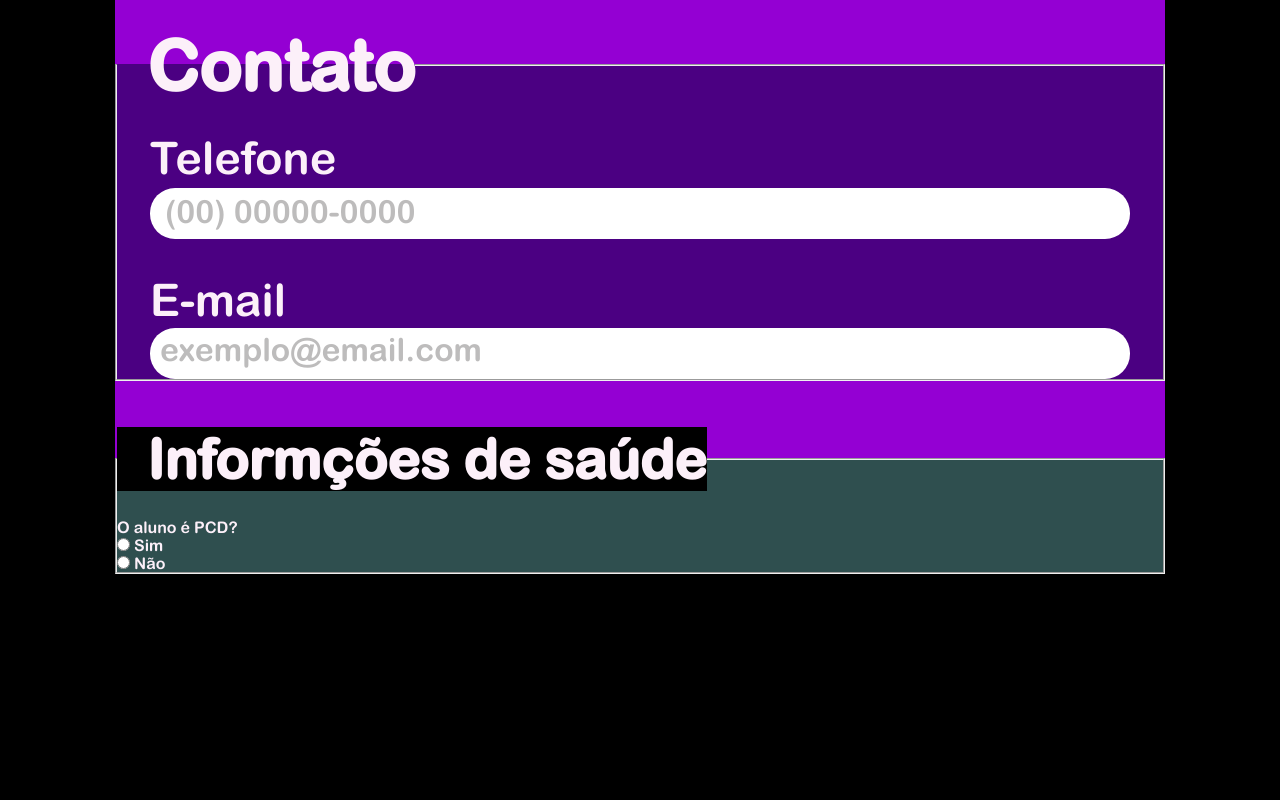
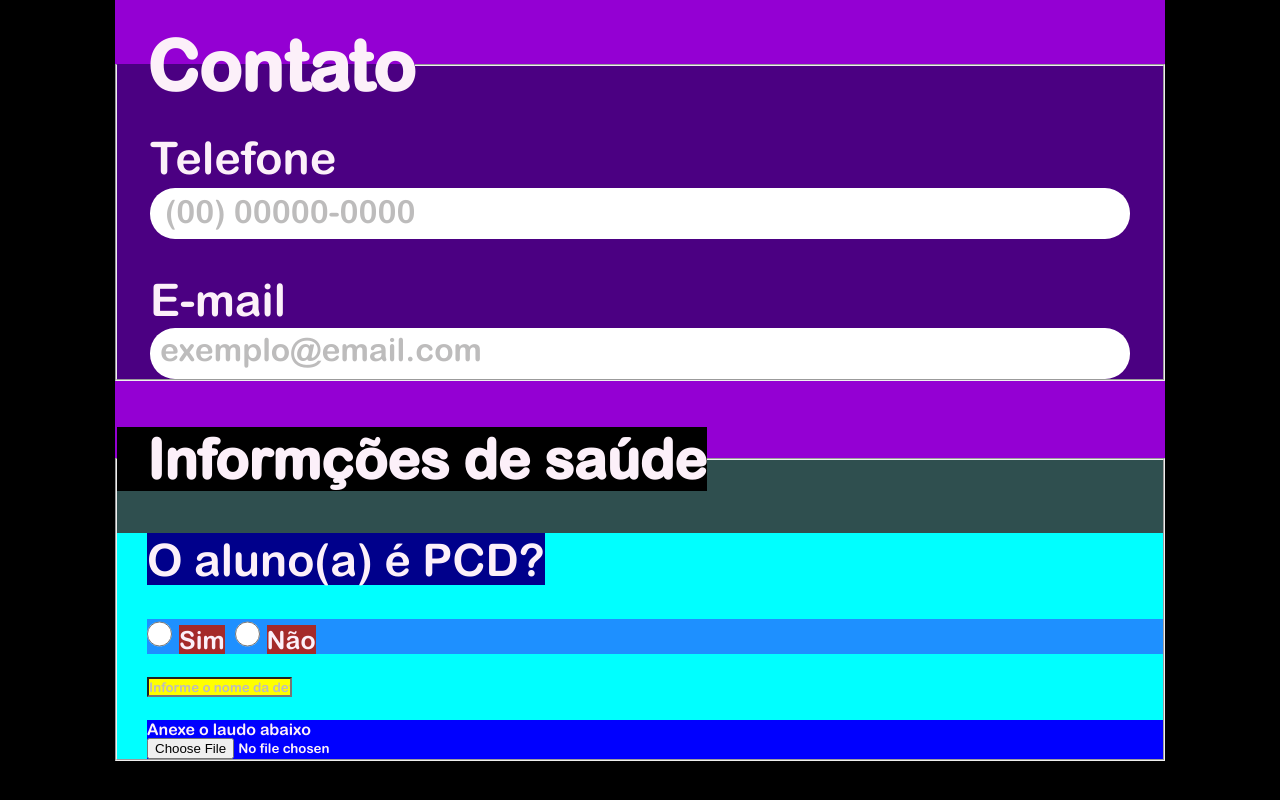
Before and after one commit to ismael-dev1/CDHM-enrollment-formulary, a plain HTML site: page formulario-de-matrícula/index.html in a window 1280 px wide. Shown: the part 2048-2848 px from the top of the page. Before the commit the page ends 2691 px from the top, so only its background shows below. Drawn offline with Linux system fonts and the light colour scheme.

Commit message:
feat: add student's health info field v2

```diff
--- a/formulario-de-matrícula/index.html
+++ b/formulario-de-matrícula/index.html
@@ -274,17 +274,28 @@
                 <fieldset class="health-info">
                     <legend class="legenda-4">Informções de saúde</legend>
 
-                    <div class="pcd-sn">
-                        <span>O aluno é PCD?</span>
+                    <div class="pcd-yn">
+                        <span class="pcd-title">O aluno(a) é PCD?</span>
 
-                        <div class="yes">
-                            <input type="radio" id="yes" name="pcd-option" value="YES">
-                            <label for="male">Sim</label>
+                        <div class="pcd-options">
+                            <div class="option-yes">
+                                <input type="radio" id="input-yes" name="pcd-option" value="yes">
+                                <label for="input-yes">Sim</label>
+                            </div>
+
+                            <div class="option-no">
+                                <input type="radio" id="input-no" name="pcd-option" value="no">
+                                <label for="input-no">Não</label>
+                            </div>
                         </div>
 
-                        <div class="no">
-                            <input type="radio" id="no" name="pcd-option" value="NO">
-                            <label for="female">Não</label>
+
+                        <input type="text" id="disa-name" name="disa-name" placeholder="Informe o nome da deficiência">
+
+
+                        <div class="medical-report">
+                            <span for="mr-file">Anexe o laudo abaixo</span>
+                            <input type="file" id="mr-file" name="mr-file">
                         </div>
                     </div>
                 </fieldset>
--- a/formulario-de-matrícula/style.css
+++ b/formulario-de-matrícula/style.css
@@ -769,26 +769,93 @@ fieldset div input::placeholder {
 /*================HEALTH INFO===================*/
 .health-info {
     background-color: darkslategray;
-    min-width: 105rem;
+    width: 100%;
     height: auto;
+
+    /* padding: 5px; */
 }
 
 .health-info .legenda-4 {
     background-color: black;
-    padding: 0rem 0 0 3rem;
-    margin-bottom: 2.64rem;
+    padding: 0 0 0 3rem;
 
     font-size: 5.5rem;
     font-weight: bold;
 }
 
-.health-info .pcd-sn {
-
+/* Does the student has any disability? */
+.health-info .pcd-yn {
+    background-color: aqua;
+    margin-top: 4.2rem;
 }
 
+.health-info .pcd-yn .pcd-title {
+    background-color: darkblue;
 
+    /* Box model */
+    margin-left: 3rem;
 
+    /* Font settings */
+    font-size: 4.5rem;
+}
 
+.health-info .pcd-yn .pcd-options {
+    background-color: dodgerblue;
+
+    /*Box model*/
+    width: auto;
+    height: auto;
+
+    margin: 3.4rem 0 0 3rem;
+
+    /* Flex box */
+    display: flex;
+    /* main axis direction */
+    flex-direction: row;
+    /* main-axis */
+    justify-content: flex-start;
+    /* cross-axis */
+    align-items: center;
+}
+
+/* General label settings */
+.health-info .pcd-yn .pcd-options label {
+    background-color: brown;
+
+    /* Box model */
+    margin-left: 0.3rem;
+
+    /* Font settings */
+    font-size: 2.5rem;
+
+    /* Cursor settings */
+    cursor: pointer;
+}
+
+/* General input settings */
+.health-info .pcd-yn .pcd-options input {
+    /*Box model*/
+    width: 2.5rem;
+    height: 3rem;
+}
+
+.health-info .pcd-yn .pcd-options .option-no {
+    margin-left: 1rem;
+}
+
+.health-info .pcd-yn #disa-name {
+    display: block;
+    background-color: yellow;
+    margin: 2.287rem 0 0 3rem;
+}
+
+.health-info .pcd-yn .medical-report {
+    background-color: blue;
+    margin: 2.287rem 0 0 3rem;
+
+    display: flex;
+    flex-direction: column;
+}
 
 
 
```
Also changed, not shown: formulario-de-matrícula/Anotações.txt.
